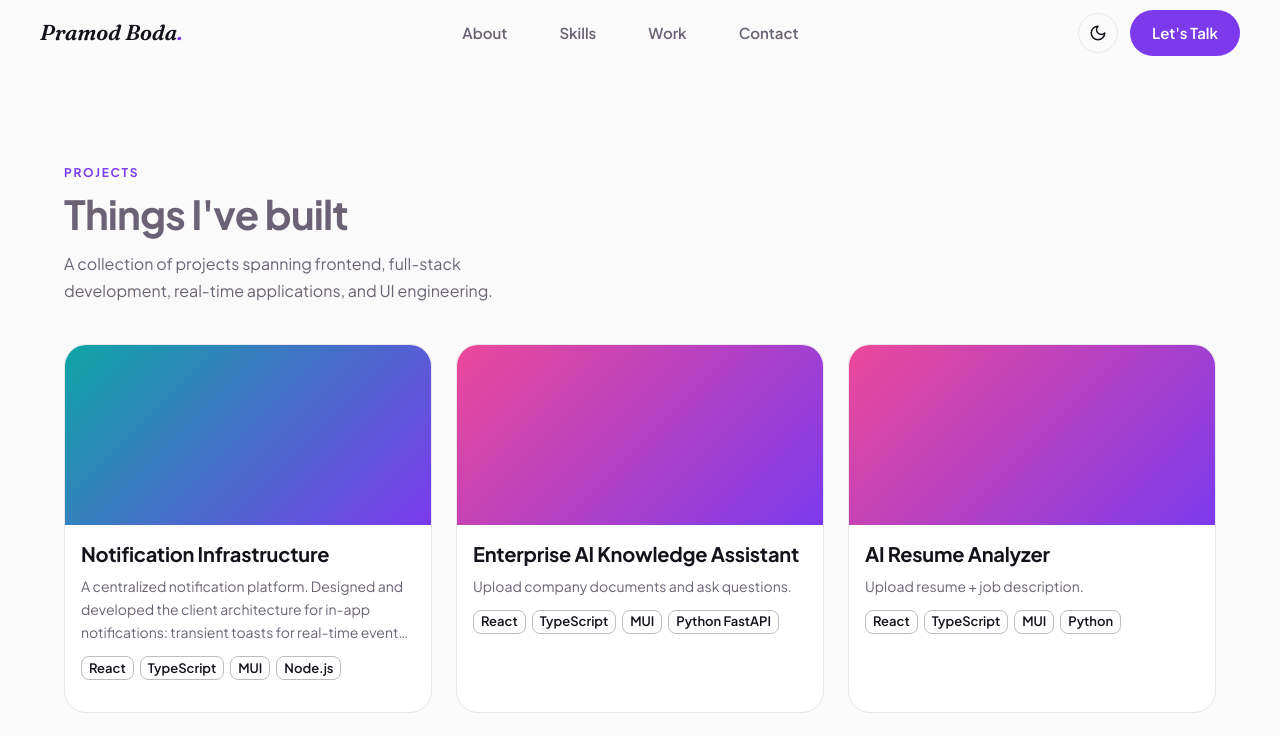
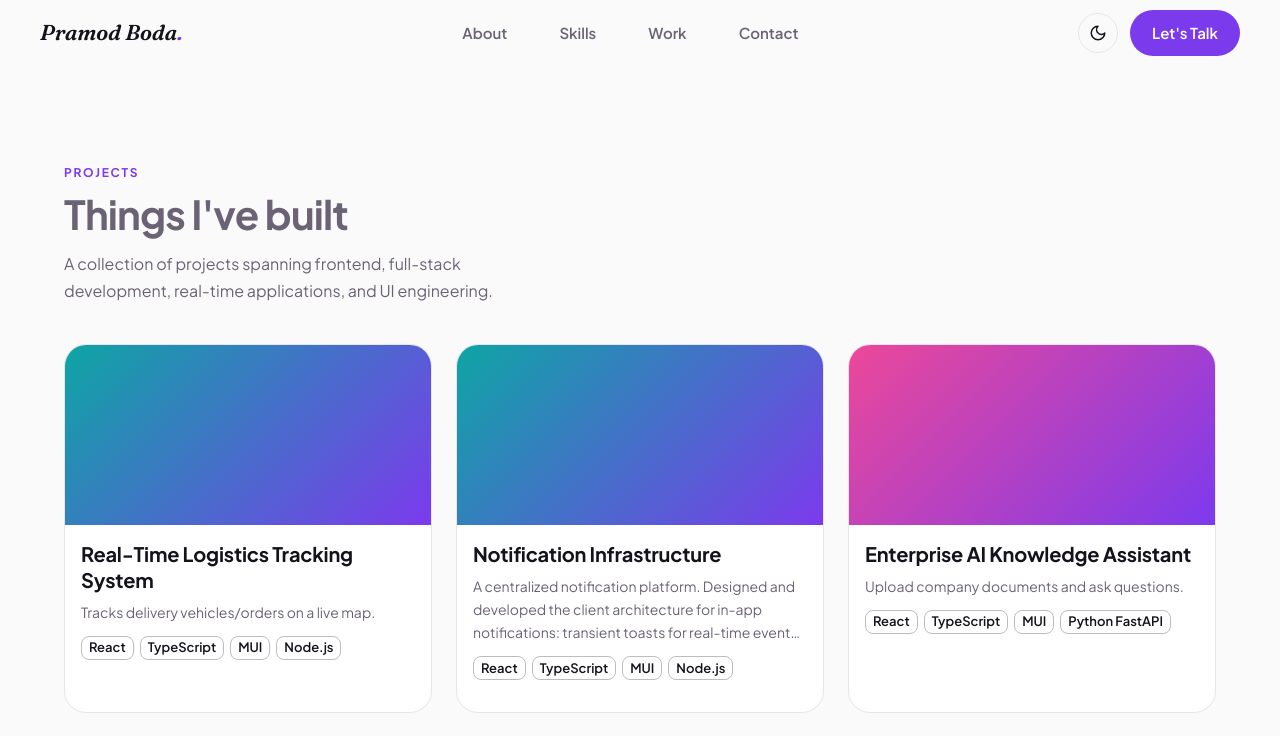
Before and after one commit to pramodboda/pramodboda-portfolio, a React (Vite) app: page /projects in a window 1280 px wide. Shown: the top 736 px of the page. Built offline with nearby package versions, Linux system fonts and the light colour scheme; a web font is replaced by a local one.

Commit message:
UPDATE: Projects data

```diff
--- a/src/data/projects_data.ts
+++ b/src/data/projects_data.ts
@@ -10,6 +10,33 @@ export const projectsData: Project[] = [
     //==========================================================
     // Level 4
     //==========================================================
+    {
+        id: "real-time-logistics-tracking-system",
+        level: 4,
+        featured: false,
+        title: "Real-Time Logistics Tracking System",
+        slug: "Real-Time Logistics Tracking System",
+        description:
+            "Tracks delivery vehicles/orders on a live map.",
+        thumbImg: "",
+        technologies: ["React", "TypeScript", "MUI", "Node.js", "WebSocket", "PostgreSQL/PostGIS"],
+        skills: [
+        ],
+        liveDemoLink: "",
+        github: "",
+        features: [
+            "Features:",
+
+            "Driver location",
+            "Delivery status",
+            "ETA",
+            "Geolocation",
+            "Live dashboard",
+            "Route history",
+        ],
+        highlights: [
+        ]
+    },
     {
         id: "notification-infrastructure",
         level: 4,
```
